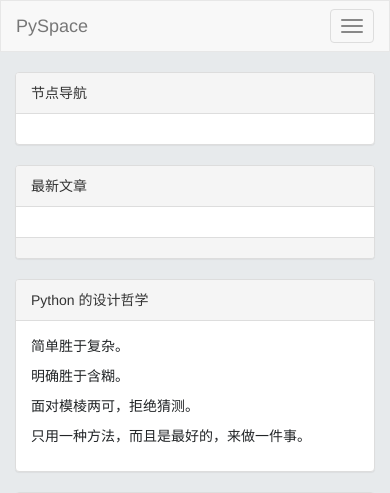
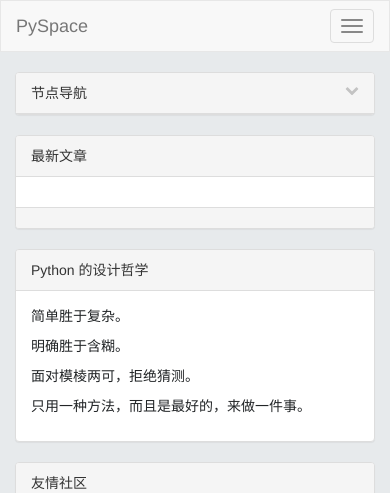
Before and after one commit to Python-Zone/web, a Django app: page / in a window 390 px wide. Shown: the top 493 px of the page. Run offline with Django 3.2, Linux system fonts and the light colour scheme; data that the repository does not hold is empty; some libraries are stand-ins or nearby versions.

Commit message:
fix 手机上自动隐藏node list

```diff
--- a/topics/templates/topics/topic_list.html
+++ b/topics/templates/topics/topic_list.html
@@ -15,8 +15,10 @@
   <div class="col-md-9">
 
     <div id="sections" class="panel panel-default">
-      <div class="panel-heading">节点导航</div>
-      <div class="panel-body">
+        <div class="panel-heading">节点导航
+            <i class="fa close pull-right panel-toggle-icon"></i>
+        </div>
+      <div class="panel-body panel-toggle-close">
         <div class="row node-list">
           {% for section in sections %}
           <div class="node media">
@@ -77,6 +79,20 @@ $(document).ready(function() {
       window.location.href = '{{ params|update_page:topics.next_page_number|gen_get_params }}';
     {% endif %}
   });
+  // 隐藏node
+  $('.panel-toggle-icon').click(function() {
+      var $icon = $(this);
+      var isOpen = $icon.hasClass('open');
+      var $panelBody = $icon.parents('.panel').children('.panel-body');
+      if(isOpen){
+        $icon.removeClass('open').addClass('close');
+        $panelBody.slideUp();
+      } else {
+        $icon.removeClass('close').addClass('open');
+        $panelBody.slideDown();
+      }
+
+  });
 });
 </script>
 
--- a/web/static/web/css/base.css
+++ b/web/static/web/css/base.css
@@ -419,3 +419,23 @@ abbr[title] {
 .notification-count .new {
     color: #F86334 !important;
 }
+
+/* panel-toggle-icon */
+.panel-toggle-icon {
+    display: None;
+}
+@media (max-width: 480px){
+    .panel-toggle-icon {
+        display: inline-block;
+    }
+    .panel-toggle-icon.open:before {
+        content: "\f077";
+    }
+    .panel-toggle-icon.close:before {
+        content: "\f078";
+    }
+    .panel-toggle-close {
+        display: none;
+    }
+
+}
```
